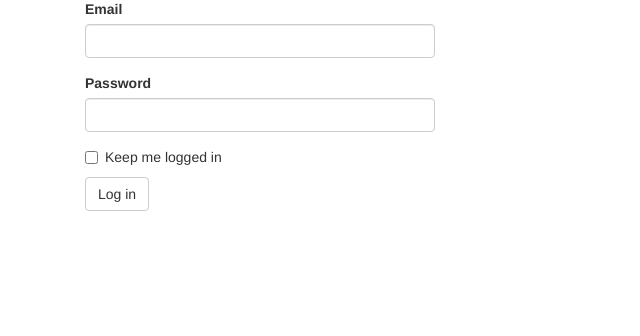
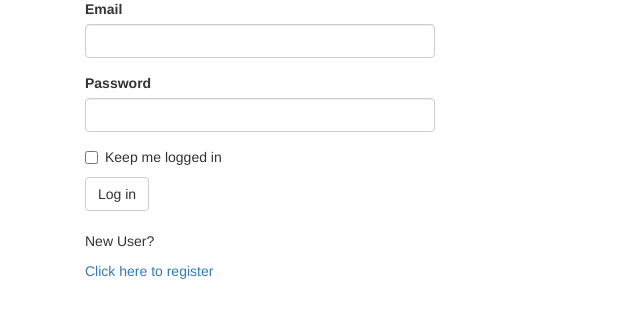
Before and after one commit to GabrielOduori/Blog-App, a Flask app: page /auth/login in a window 1280 px wide. Shown: the part 193-529 px from the top of the page, without its empty margins (0-640 px from the left). Run offline with Flask 2, Linux system fonts and the light colour scheme; some libraries are stand-ins or nearby versions.

Commit message:
Login
Added login.

```diff
--- a/app/templates/auth/login.html
+++ b/app/templates/auth/login.html
@@ -10,5 +10,13 @@
 </div>
 <div class="col-md-4">
     {{ wtf.quick_form(form) }}
+
+
+    <br>
+    <p>New User? </p>
+    <a href="{{url_for('auth.register')}}">
+        Click here to register
+    </a>
+</p>
 </div>
 {% endblock %}
```
